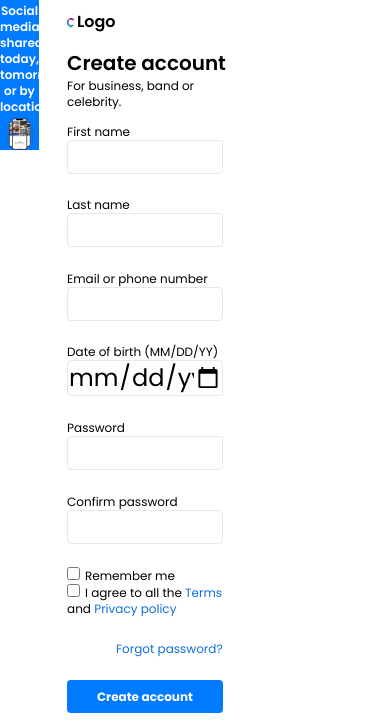
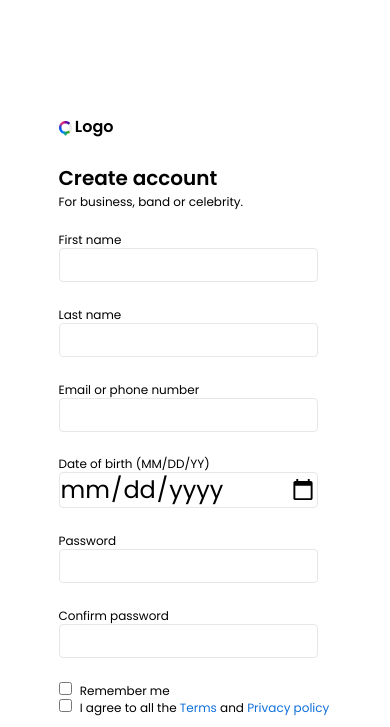
Before and after one commit to RuslanHale/form2create_account, a website: page index.html in a window 390 px wide. Shown: the top 727 px of the page. Drawn offline with nearby package versions, Linux system fonts and the light colour scheme; files that its build step writes are made by us from their sources.

Commit message:
add adaptive design

```diff
--- a/index.html
+++ b/index.html
@@ -19,7 +19,7 @@
     <div title="main" class="flex font-poppins">
       <div
         title="left"
-        class="h-[10%] w-[10%] md:h-screen md:w-2/5 bg bg-left bg-[#007AFF]"
+        class="invisible w-0 h-0 md:visible md:h-screen md:w-2/5 bg bg-left bg-[#007AFF]"
       >
         <div
           class="font-semibold text-center mt-[7%] 2xl:text-2xl lg:text-lg sm:text-sm text-xs text-white"
@@ -49,8 +49,8 @@
           </div>
         </div>
       </div>
-      <div title="right" class="col-span-2 h-screen w-3/5">
-        <div title="window" class="container mx-[12%] mt-[5%] w-[70%] text-xs">
+      <div title="right" class="flex items-center justify-center h-screen md:w-3/5">
+        <div title="window" class="container md:mx-[12%] md:mt-[5%] w-[70%] text-xs">
           <div title="logo" class="flex items-center gap-x-[1%]">
             <img src="/icon.png" alt="phone_1" class="w-[5%] h-auto" />
             <p class="font-semibold -mt-[1%] md:text-lg text-base">Logo</p>
```
Also changed, not shown: README.md.
